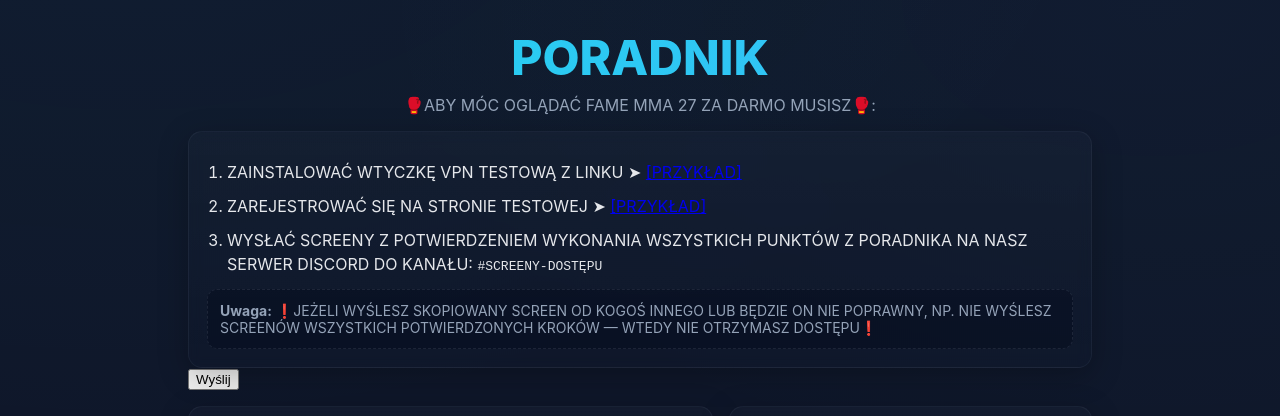
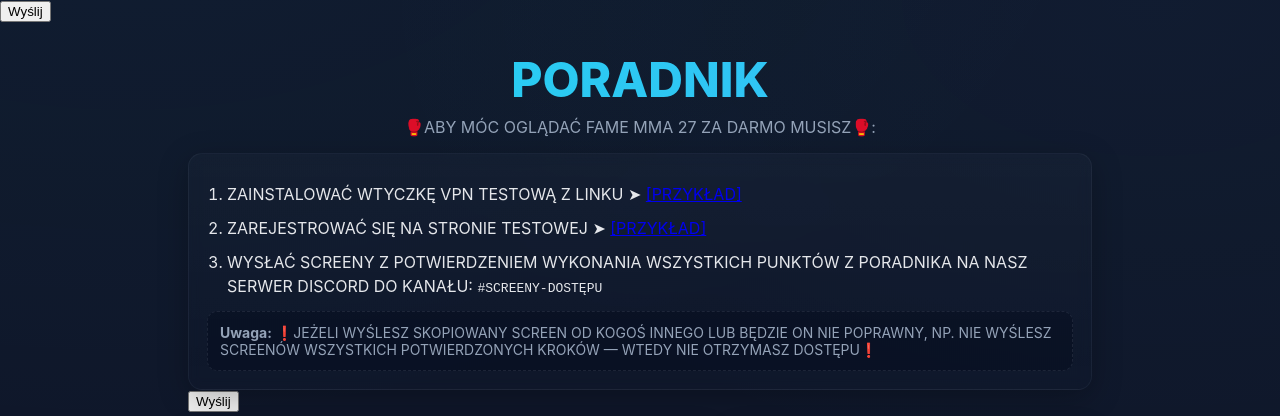
Before and after one commit to Ziemniak561/STRONA-WWW, a plain HTML site: page index.html in a window 1280 px wide. Shown: the top 416 px of the page. Drawn offline with Linux system fonts and the light colour scheme.

Commit message:
Add files via upload

```diff
--- a/index.html
+++ b/index.html
@@ -26,7 +26,11 @@
     footer{text-align:center;margin-top:18px;color:var(--muted);font-size:13px}
   </style>
   <!-- Cloudflare Turnstile -->
-  <script src="https://challenges.cloudflare.com/turnstile/v0/api.js" async defer></script>
+<form id="myForm">
+  <div class="cf-turnstile" data-sitekey="0x4AAAAAABrPo9b0-6Niol42"></div>
+  <button id="submitBtn" type="button">Wyślij</button>
+</form>
+
 </head>
 <body>
   <div class="wrap">
```
Also changed, not shown: verify.js.txt.
